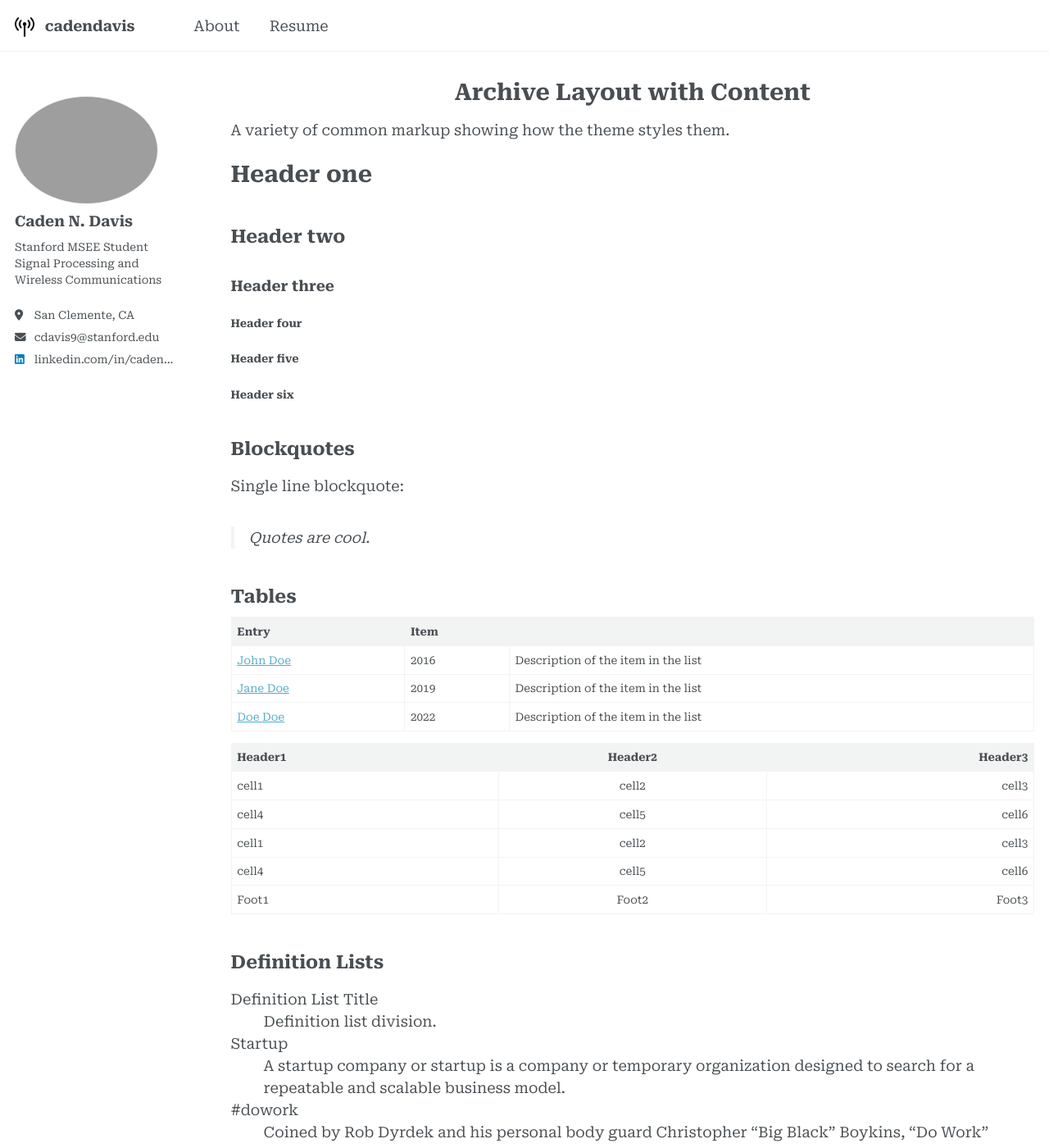
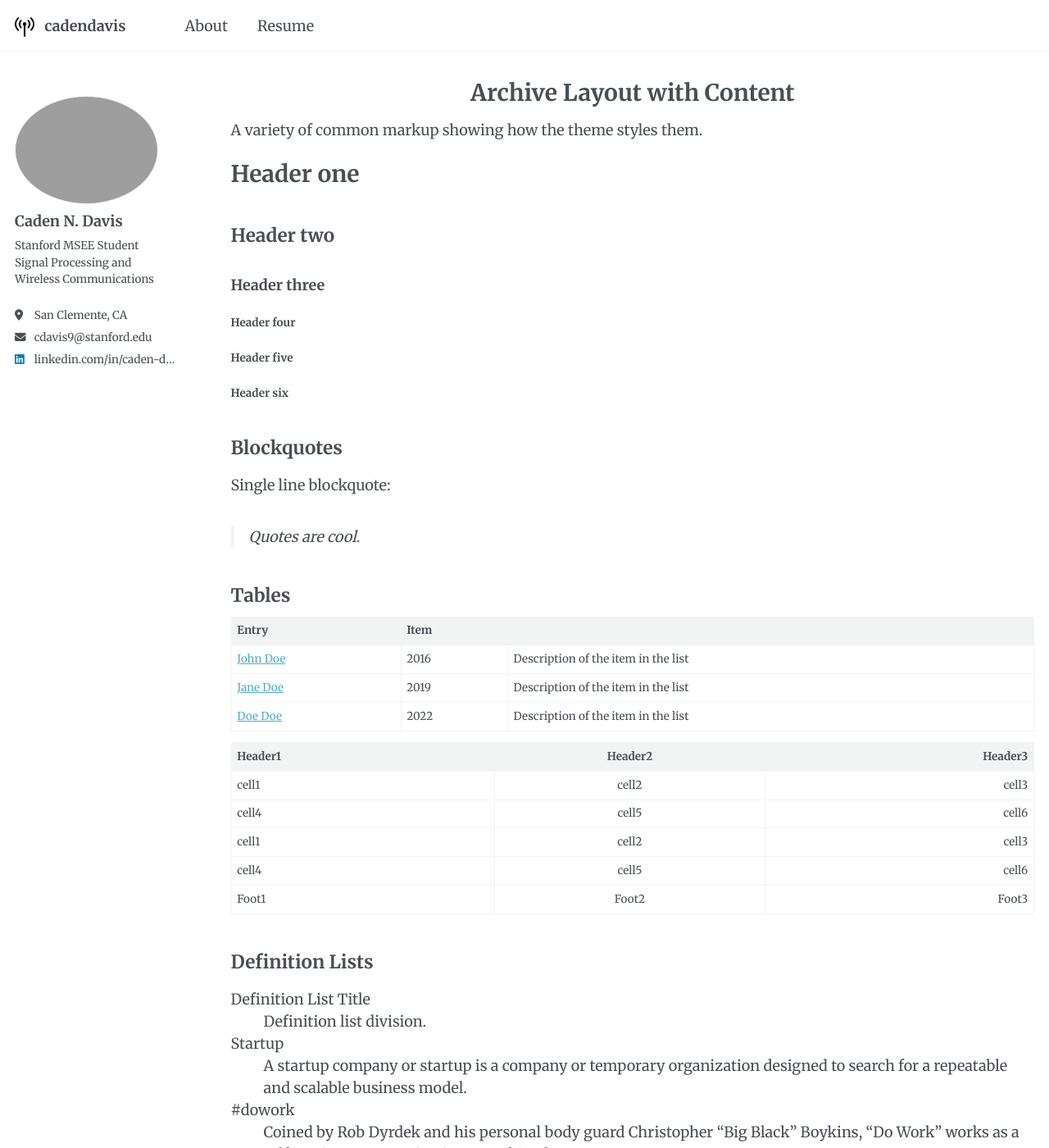
Before and after one commit to caden-davis/caden-davis.github.io, a Jekyll site: the page built from _pages/archive-layout-with-content.md, in a window 1280 px wide and 1400 px high. Shown: the whole window at 82% size. Built offline with Jekyll 4.4.1, drawn with Linux system fonts in a browser that asks for light colours; a script that is not in the unit is left out.

Commit message:
Switch to Merriweather

```diff
--- a/_includes/head.html
+++ b/_includes/head.html
@@ -12,6 +12,7 @@
 <meta name="viewport" content="width=device-width, initial-scale=1.0">
 
 <link href="https://fonts.googleapis.com/css2?family=Roboto+Serif:opsz,wght@8..144,400;8..144,700&display=swap" rel="stylesheet">
+<link href="https://fonts.googleapis.com/css2?family=Merriweather:wght@400;700&family=Source+Serif+4:wght@400;700&display=swap" rel="stylesheet">
 
 <script>
   document.documentElement.className = document.documentElement.className.replace(/\bno-js\b/g, '') + ' js ';
--- a/_sass/_themes.scss
+++ b/_sass/_themes.scss
@@ -14,7 +14,7 @@ $paragraph-indent           : false; // true, false (default)
 $indent-var                 : 1.3em;
 
 /* System typefaces */
-$serif                      : "Calisto MT", "Roboto Serif", Georgia, Times, serif;
+$serif                      : Merriweather, "Source Serif 4", "Roboto Serif", Georgia, Times, serif;
 $sans-serif                 : -apple-system, ".SFNSText-Regular", "San Francisco", "Roboto", "Segoe UI", "Helvetica Neue", "Lucida Grande", Arial, sans-serif;
 $monospace                  : Monaco, Consolas, "Lucida Console", monospace;
 
```
